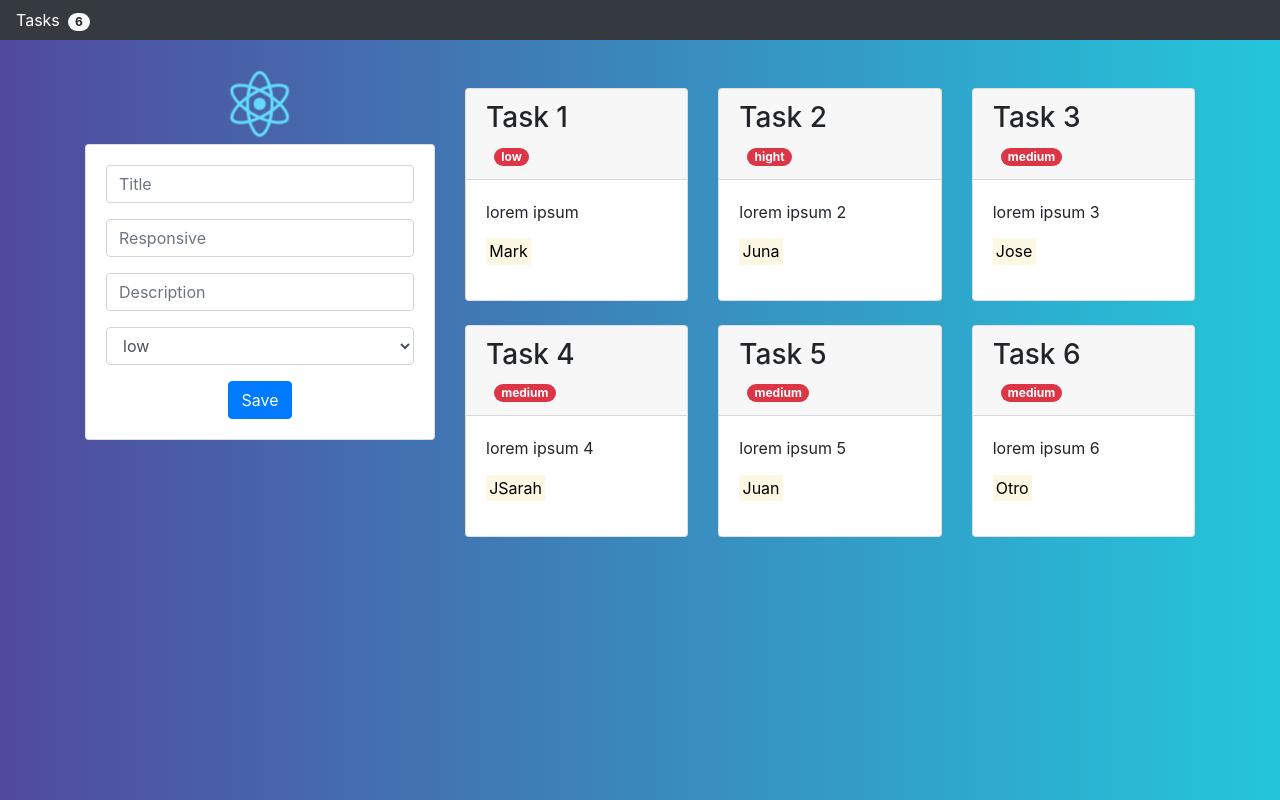
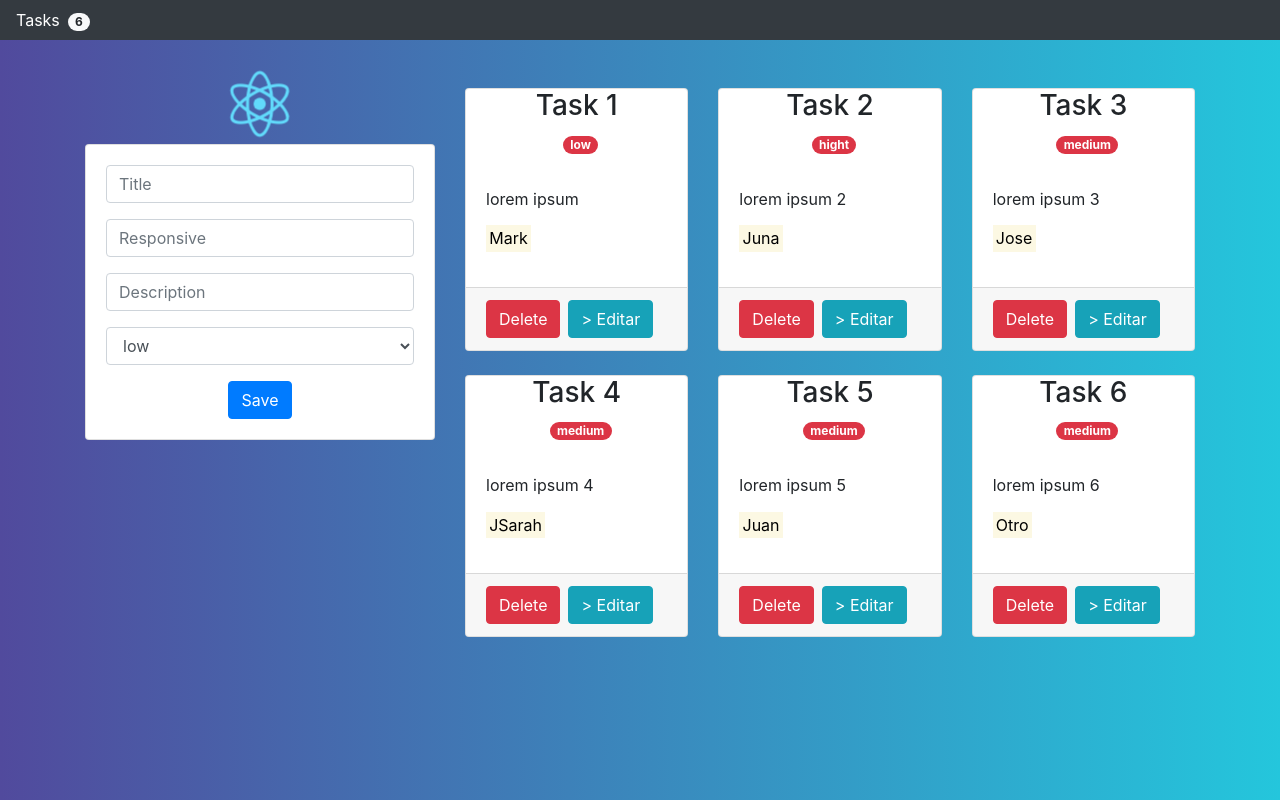
Before and after one commit to Leni-M/ui-proyecto, a React (Create React App) app: page / in a window 1280 px wide. Built offline with nearby package versions, Linux system fonts and the light colour scheme.

Commit message:
check ok ui

```diff
--- a/src/App.js
+++ b/src/App.js
@@ -14,31 +14,60 @@ class App extends Component {
         super();
         this.state={
             tareas
-        }
+
+        };
         this.handleAddTarea = this.handleAddTarea.bind(this);
     }
 
     removeTarea(index){
-        this.setSate({
+        this.setState({
             tareas: this.state.tareas.filter((e,i) =>{
               return i!==index
+
             })
         });
     }
 
+    removeTareaO(index){
+        if(window.confirm('Are you sure yout bant '+index)) {
+           this.setState({
+               tareas:this.state.tareas.filter((e,i)=>{
+                return i!==index
+             })
+
+           })
+        }
+    }
+
+    editTarea(index){
+         this.setState({
+            tareas: this.state.tareas.filter((e,i) =>{
+              return i!==index
+
+            })
+        });
+    }
 
     handleAddTarea(tarea){
         this.setState({
-            tareas:[... this.state.tareas,tarea]
+            tareas:[...this.state.tareas,tarea]
         })
+    }
+
+    handleEditTarea(tarea){
+         this.setState({
+            tareas:[...this.state.tareas,tarea]
+        })
+
+
     }
 
   render() {
      const tareas= this.state.tareas.map((tarea,i)=>{
          return(
-            <div className="col-md-4">
+            <div className="col-md-4" key={i}>
              <div className="card mt-4">
-                 <div className="card-header">
+                 <div className="card-title text-center">
                     <h3>{tarea.title}</h3>
                     <span className="badge badge-pill badge-danger ml-2">
                         {tarea.priority}
@@ -48,11 +77,24 @@ class App extends Component {
                     <p>{tarea.description}</p>
                     <p><mark>{tarea.responsive}</mark></p>
                  </div>
+                 <div className="card-footer">
+                      <button
+                        className="btn btn-danger"
+                        onClick={this.removeTareaO.bind(this, i)}>
+                        Delete
+                      </button>
+                      <button
+                        className="btn btn-info ml-2"
+                        onClick={this.editTarea.bind(this, i)}>
+                        >
+                        Editar
+                      </button>
+                  </div>
              </div>
             </div>
          )
+     });
 
-     })
 
     return (
         <div className="App">
@@ -73,7 +115,8 @@ class App extends Component {
 
                 <div className="col-md-4 text-center">
                     <img src={logo} className="App-logo" alt="logo" />
-                    <TareasForm onAddTarea={this.handleAddTarea}></TareasForm>
+                    <TareasForm onAddTarea={this.handleAddTarea}/>
+
                 </div>
 
                 <div className="col-md-8">
--- a/src/components/TareasForm.js
+++ b/src/components/TareasForm.js
@@ -5,18 +5,22 @@ class TareasForm extends Component{
      constructor(){
         super();
         this.state={
+
             title:'',
             responsive:'',
             description:'',
             priority:'low'
+
         };
          this.handleInputChange = this.handleInputChange.bind(this);
-    this.handleSubmit = this.handleSubmit.bind(this);
+        this.handleSubmit = this.handleSubmit.bind(this);
     }
 
     handleSubmit(e){
        e.preventDefault();
         this.props.onAddTarea(this.state);
+        console.log('sending the data...'+this.state);
+
         this.setState({
       title: '',
       responsive: '',
@@ -46,6 +50,7 @@ class TareasForm extends Component{
                   name="title"
                   onChange={this.handleIntputChange}
                   className="form-control"
+
                   placeholder="Title"
                  />
               </div>
@@ -56,7 +61,7 @@ class TareasForm extends Component{
                   className="form-control"
                   placeholder="Responsive"
                   value={this.state.responsive}
-                  onchange={this.handleInputChange}
+                  onChange={this.handleInputChange}
                  />
               </div>
               <div className="form-group">
@@ -66,7 +71,7 @@ class TareasForm extends Component{
                   className="form-control"
                    value={this.state.description}
                   placeholder="Description"
-                  onchange={this.handleInputChange}
+                  onChange={this.handleInputChange}
                  />
               </div>
                <div className="form-group">
```
